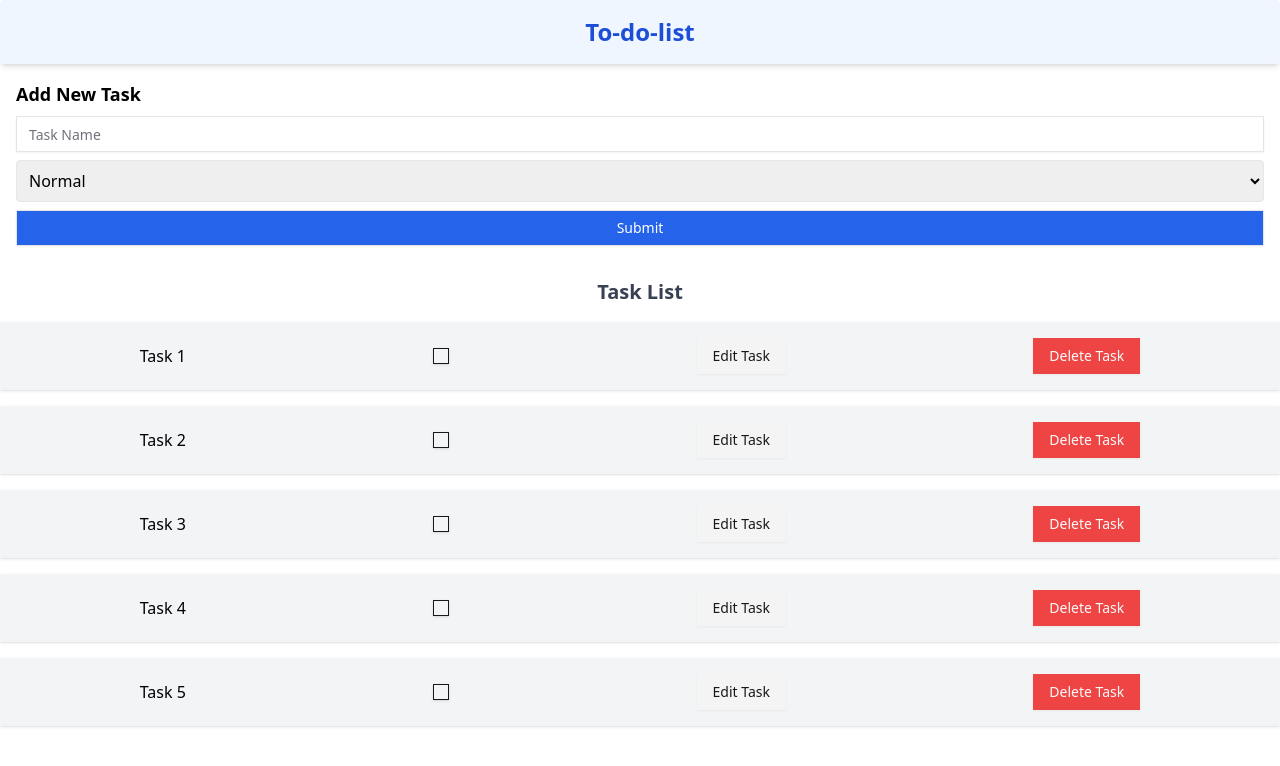
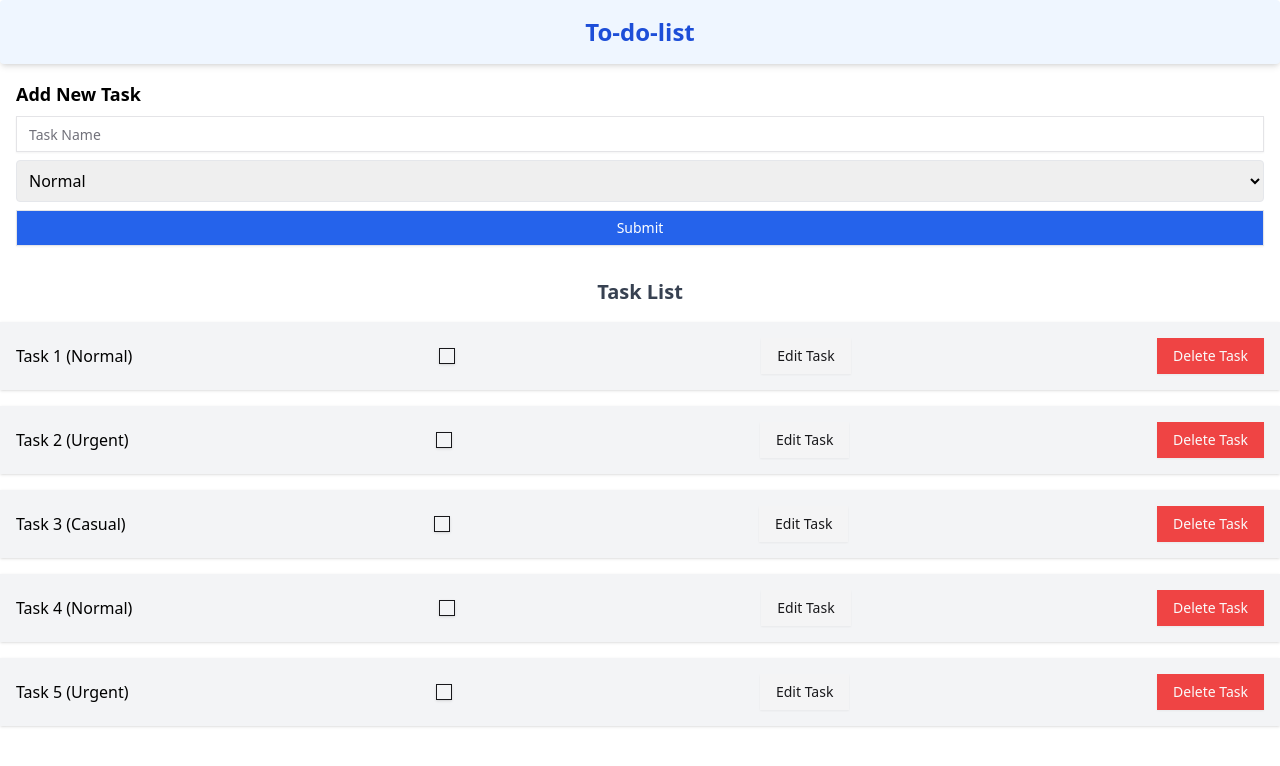
Before and after one commit to kakarifki/To-do-least, a React (Vite) app: page / in a window 1280 px wide. Shown: the top 766 px of the page. Built offline with nearby package versions, Linux system fonts and the light colour scheme.

Commit message:
learn: Show new task with priority

```diff
--- a/src/components/item-task/index.tsx
+++ b/src/components/item-task/index.tsx
@@ -1,18 +1,24 @@
 import { Button } from "@/components/ui/button";
 import { Checkbox } from "@/components/ui/checkbox";
+import { useTaskContext } from "../../components/task-context";
 
 interface ItemTaskProps {
   id: string;
   taskName: string;
+  priority: 'Urgent' | 'Normal' | 'Casual';
 }
 
-const ItemTask = ({ id, taskName }: ItemTaskProps) =>  {
+const ItemTask = ({ id, taskName, priority }: ItemTaskProps) => {
+  const { deleteTask } = useTaskContext();
+
   return (
-        <li className='flex justify-around items-center p-4 bg-gray-100 rounded-lg shadow hover:bg-gray-200 transition' id={id}>
-            {taskName}
+    <li className='flex justify-between items-center p-4 bg-gray-100 rounded-lg shadow hover:bg-gray-200 transition' id={id}>
+      <span>{taskName} ({priority})</span>
       <Checkbox />
       <Button variant="secondary" className='hover:bg-blue-500'>Edit Task</Button>
-            <Button variant="destructive" className='hover:bg-red-600'>Delete Task</Button>
+      <Button onClick={() => deleteTask(id)} variant="destructive" className='hover:bg-red-600'>
+        Delete Task
+      </Button>
     </li>
   );
 };
--- a/src/components/list-tasks/index.tsx
+++ b/src/components/list-tasks/index.tsx
@@ -1,26 +1,19 @@
 import ItemTask from "../item-task";
-
-const listTodo = [
-  { id: '1', nameTodo: 'Task 1' },
-  { id: '2', nameTodo: 'Task 2' },
-  { id: '3', nameTodo: 'Task 3' },
-  { id: '4', nameTodo: 'Task 4' },
-  { id: '5', nameTodo: 'Task 5' },
-];
+import { useTaskContext } from "../../components/task-context";
 
 const ListTask = () => {
+  const { tasks } = useTaskContext();
+
   return (
-    <>
     <div className='container mx-auto mt-4'>
-        <h2 className='flex justify-center text-xl font-semibold text-gray-700'>Task List</h2>
-        <ul className='flex flex-col gap-4 mt-4'>
-        {listTodo.map(task => (
-                    <ItemTask key={task.id} id={task.id} taskName={task.nameTodo} />
-                ))}
-        </ul>
-      </div>
-    </>
-  )
-}
+      <h2 className='flex justify-center text-xl font-semibold text-gray-700'>Task List</h2>
+      <ul className='flex flex-col gap-4 mt-4'>
+        {tasks.map(task => (
+          <ItemTask key={task.id} id={task.id} taskName={task.nameTodo} priority={task.priority} />
+        ))}
+      </ul>
+    </div>
+  );
+};
 
-export default ListTask
+export default ListTask;
```
Lines whose indentation alone changed are shown as unchanged.
